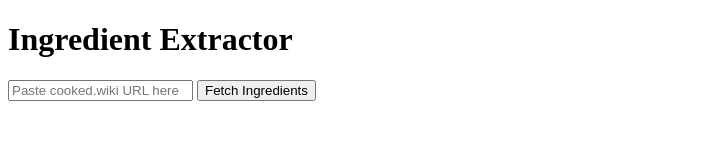
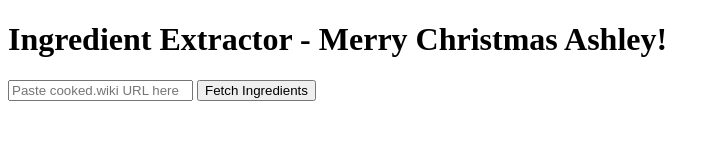
Before and after one commit to HexagonalSquares/my-repo, a website: page index.html in a window 1280 px wide. Shown: the whole page, without its empty margins (0-720 px from the left). Drawn offline with Linux system fonts and the light colour scheme.

Commit message:
Update website text

```diff
--- a/index.html
+++ b/index.html
@@ -7,7 +7,7 @@
   <link rel="stylesheet" href="style.css">
 </head>
 <body>
-  <h1>Ingredient Extractor</h1>
+  <h1>Ingredient Extractor - Merry Christmas Ashley!</h1>
   <input type="text" id="recipe-url" placeholder="Paste cooked.wiki URL here" />
   <button id="submit-btn">Fetch Ingredients</button>
   <div id="ingredients-list"></div>
```
